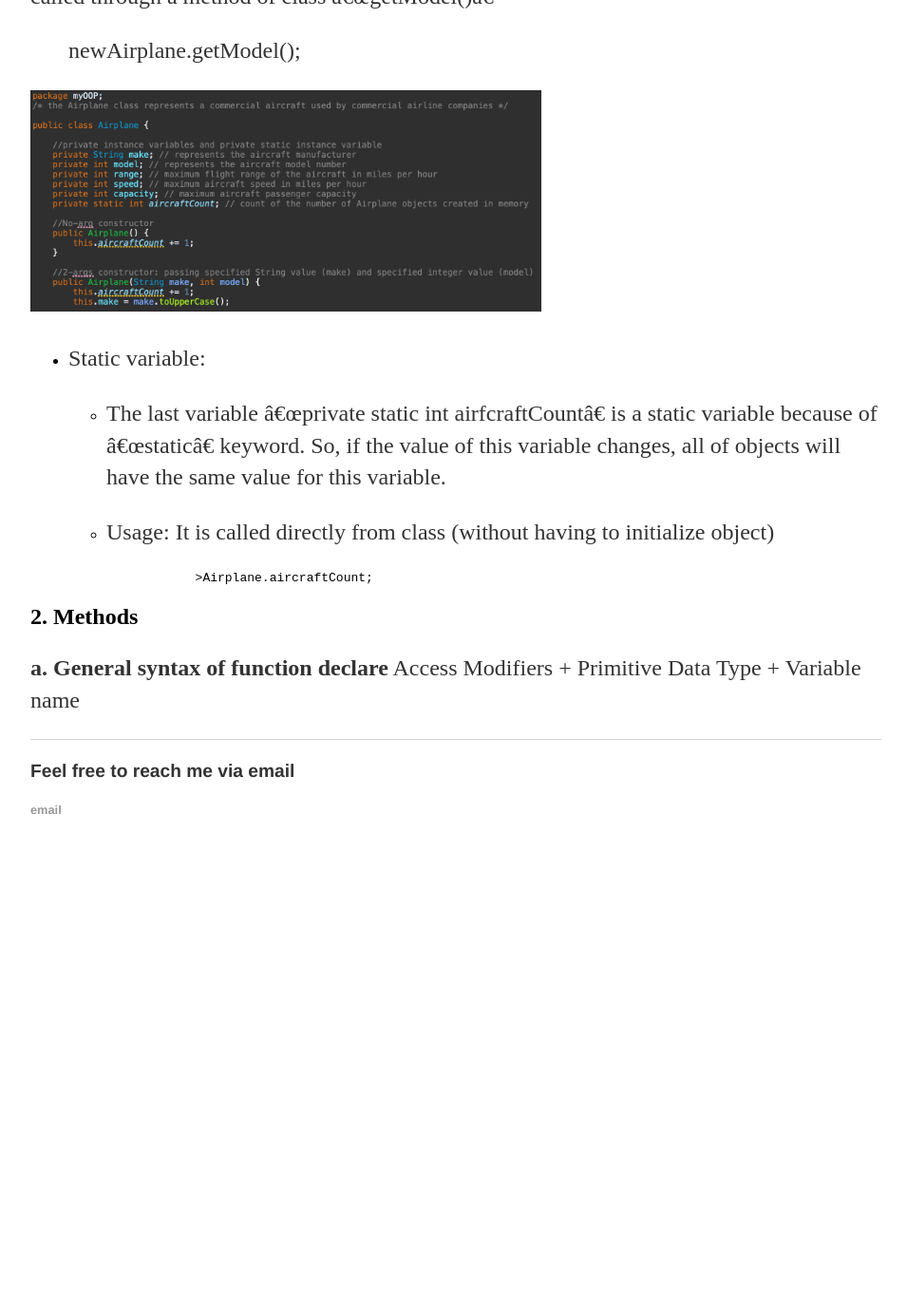
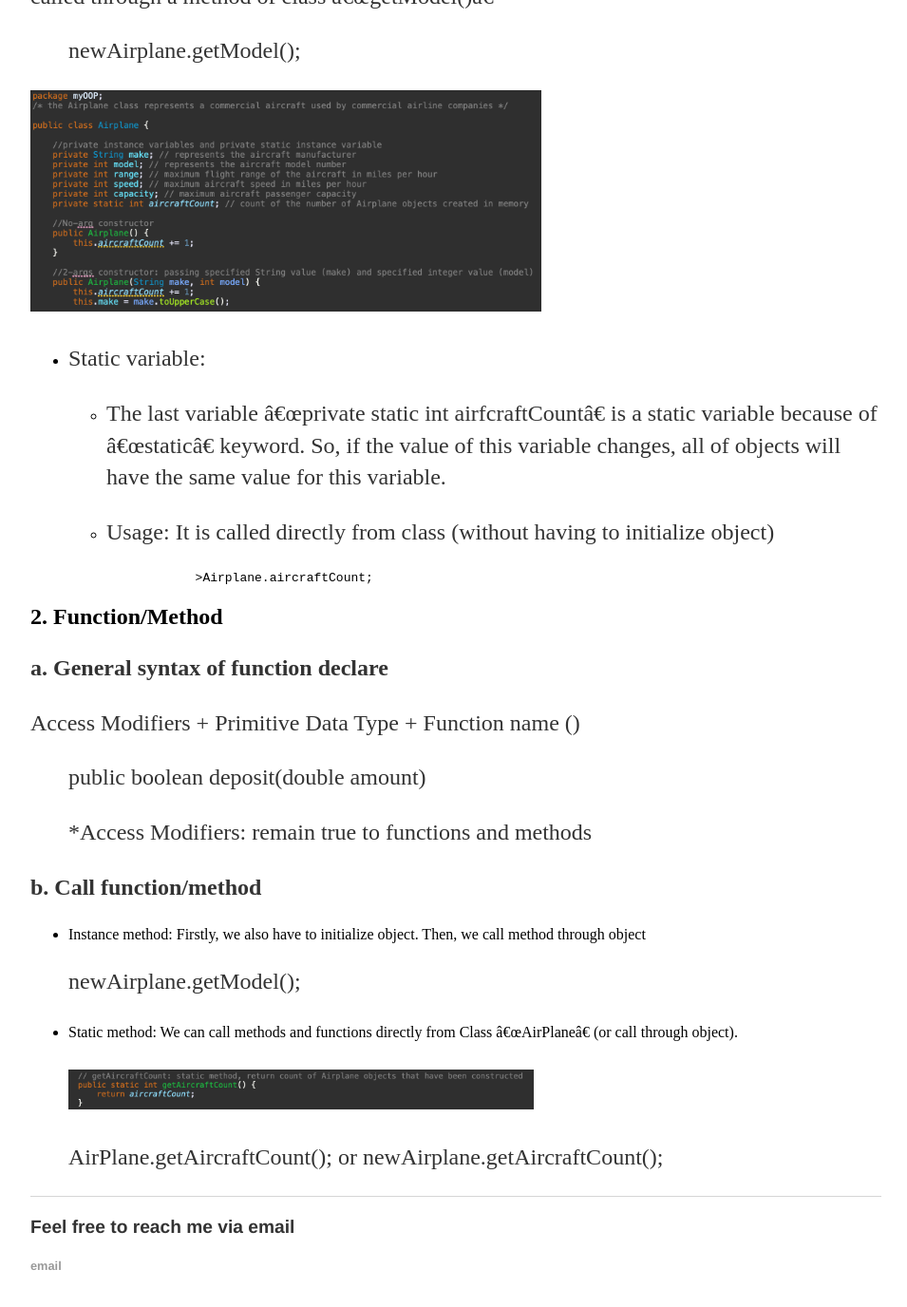
Before and after one commit to lytranp/lytranp.github.io, a Jekyll site: the page built from _posts/programming/2020-11-14-types-variable-method-java.md, in a window 1280 px wide and 1400 px high, scrolled down 3887 px. Shown: the top 1376 px of the window at 95% size, without its empty margins (160-1115 px from the left). Built offline with Jekyll 4.4.1, drawn with Linux system fonts in a browser that asks for light colours; a script that is not in the unit is left out; before the commit the page ends 4807 px from its top, so only the background shows below that.

Commit message:
edit types

```diff
--- a/_posts/programming/2020-11-14-types-variable-method-java.md
+++ b/_posts/programming/2020-11-14-types-variable-method-java.md
@@ -92,6 +92,23 @@ Let's say class "BankAccountMain.java" wants to call the variable "test" from "B
 
                     >Airplane.aircraftCount;
 
-## 2. Methods
+## 2. Function/Method
 **a. General syntax of function declare**
-Access Modifiers + Primitive Data Type + Variable name
+
+Access Modifiers + Primitive Data Type + Function name ()
+
+> public boolean deposit(double amount)
+>
+*Access Modifiers: remain true to functions and methods
+
+**b. Call function/method**
+
++ Instance method: Firstly, we also have to initialize object. Then, we call method through object
+
+> newAirplane.getModel();
+
++ Static method: We can call methods and functions directly from Class "AirPlane" (or call through object).
+
+> ![](/sources/Programming-types-variable-method-java8.png){:height="60%" width="60%"}
+
+> AirPlane.getAircraftCount(); or newAirplane.getAircraftCount();
```
Also changed, not shown: sources/Programming-types-variable-method-java8.png (added).
